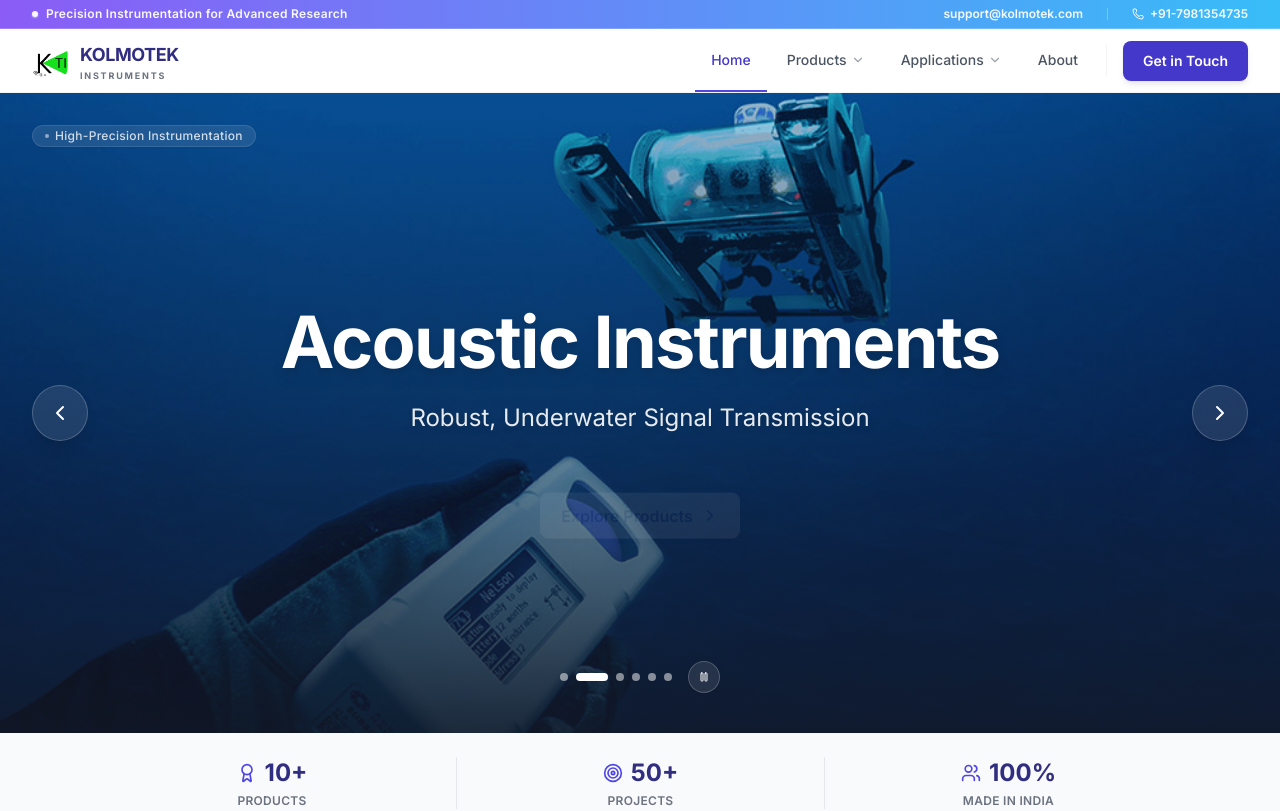
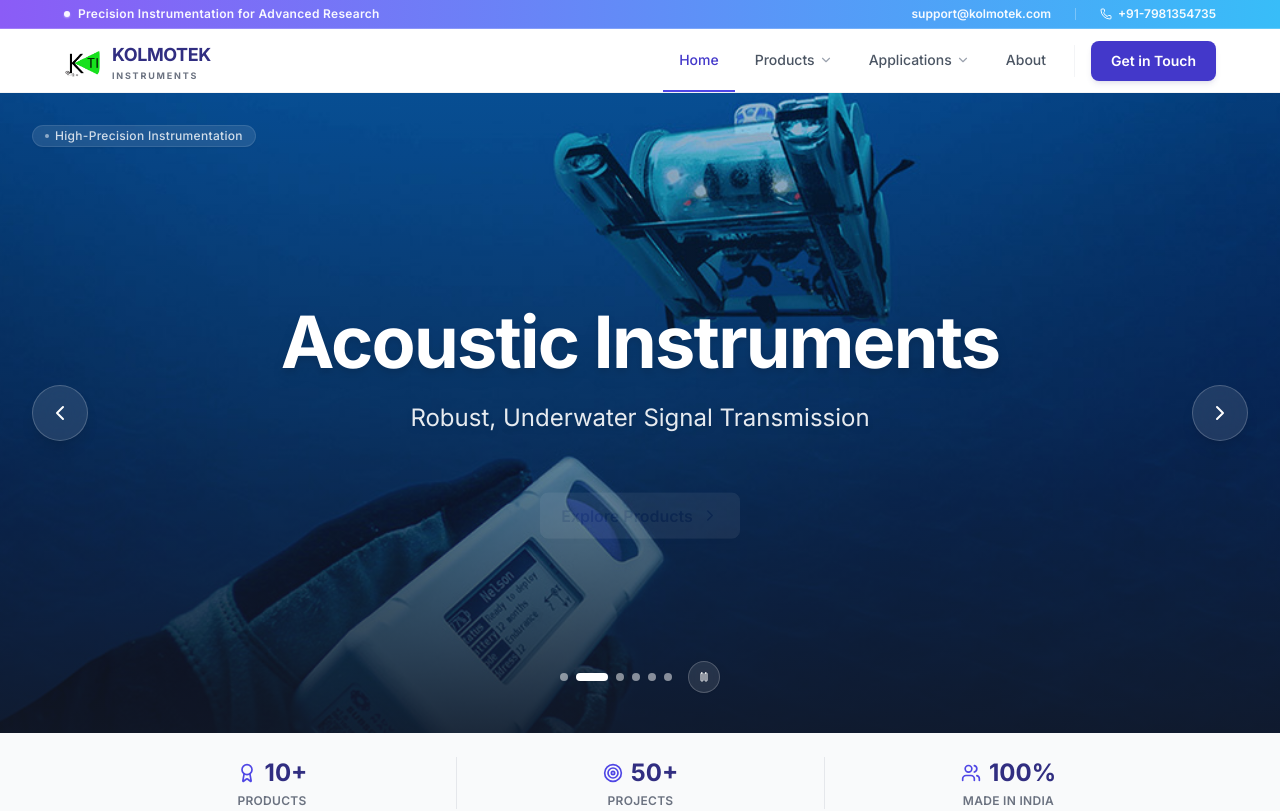
Before and after one commit to innosifytechnologies/kolmotek, a React (Vite) app: page / in a window 1280 px wide. Shown: the top 811 px of the page. Built offline with nearby package versions, Linux system fonts and the light colour scheme.

Commit message:
style: increase navbar horizontal padding for desktop view

```diff
--- a/src/components/Navbar.jsx
+++ b/src/components/Navbar.jsx
@@ -57,7 +57,7 @@
     <>
       {/* Top Bar - Clean & Minimal */}
       <div className="hidden lg:block bg-gradient-to-r from-violet-500 to-sky-400 text-white py-1.5 border-b border-white/20">
-        <div className="max-w-7xl mx-auto px-4 sm:px-6 lg:px-8 flex justify-between items-center text-xs font-semibold">
+        <div className="max-w-7xl mx-auto px-4 sm:px-6 lg:px-16 flex justify-between items-center text-xs font-semibold">
           <p className="flex items-center gap-2 tracking-wide opacity-95">
             <span className="w-1.5 h-1.5 bg-white rounded-full animate-pulse shadow-sm shadow-white/50"></span>
             Precision Instrumentation for Advanced Research
@@ -76,7 +76,7 @@
       {/* Main Navbar - Clean White with Crisp Borders */}
       <nav className={`sticky top-0 z-50 transition-all duration-300 bg-white border-b ${scrolled ? 'border-gray-200 shadow-sm h-14' : 'border-gray-100 h-16'
         }`}>
-        <div className="max-w-7xl mx-auto px-4 sm:px-6 lg:px-8 h-full flex justify-between items-center">
+        <div className="max-w-7xl mx-auto px-4 sm:px-6 lg:px-16 h-full flex justify-between items-center">
           {/* Logo */}
           <Link to="/" className="flex-shrink-0 group flex items-center gap-3">
             <img src={assets.logo} alt="Logo" className={`transition-all duration-300 ${scrolled ? 'w-8 h-8' : 'w-9 h-9'}`} />
```
